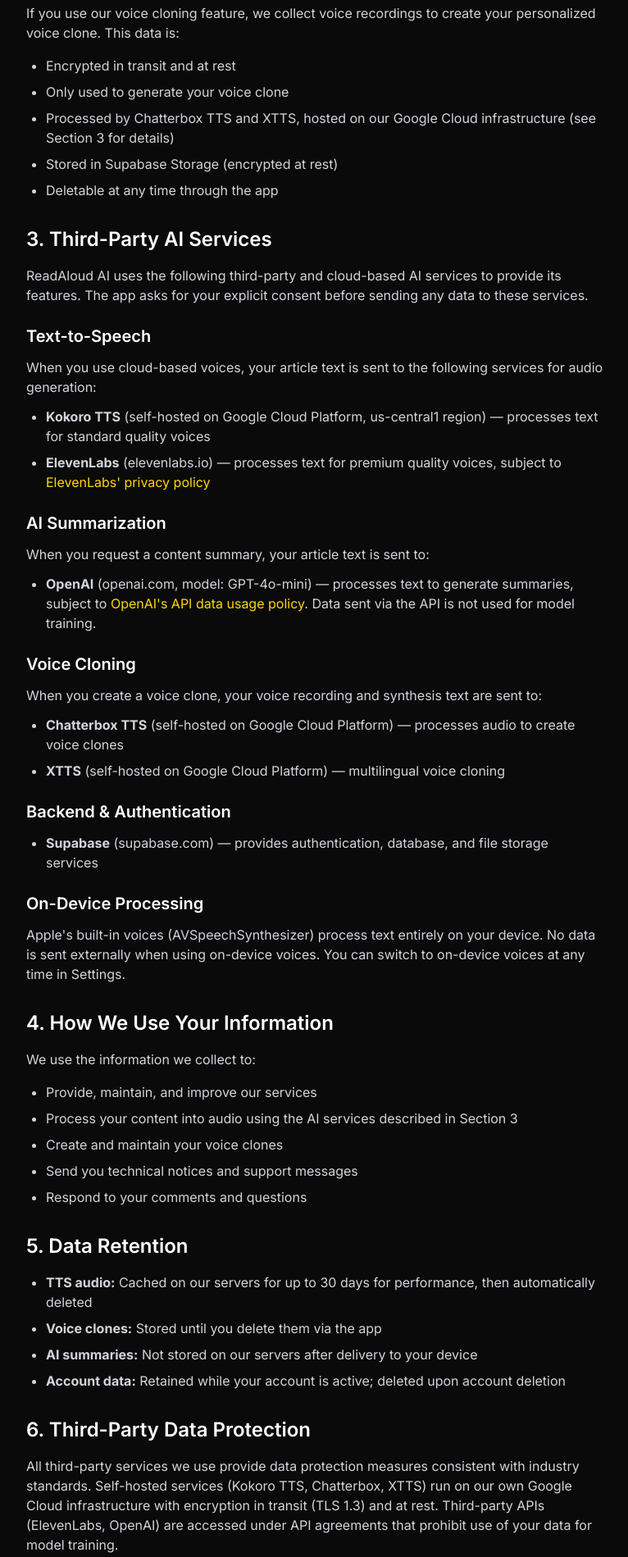
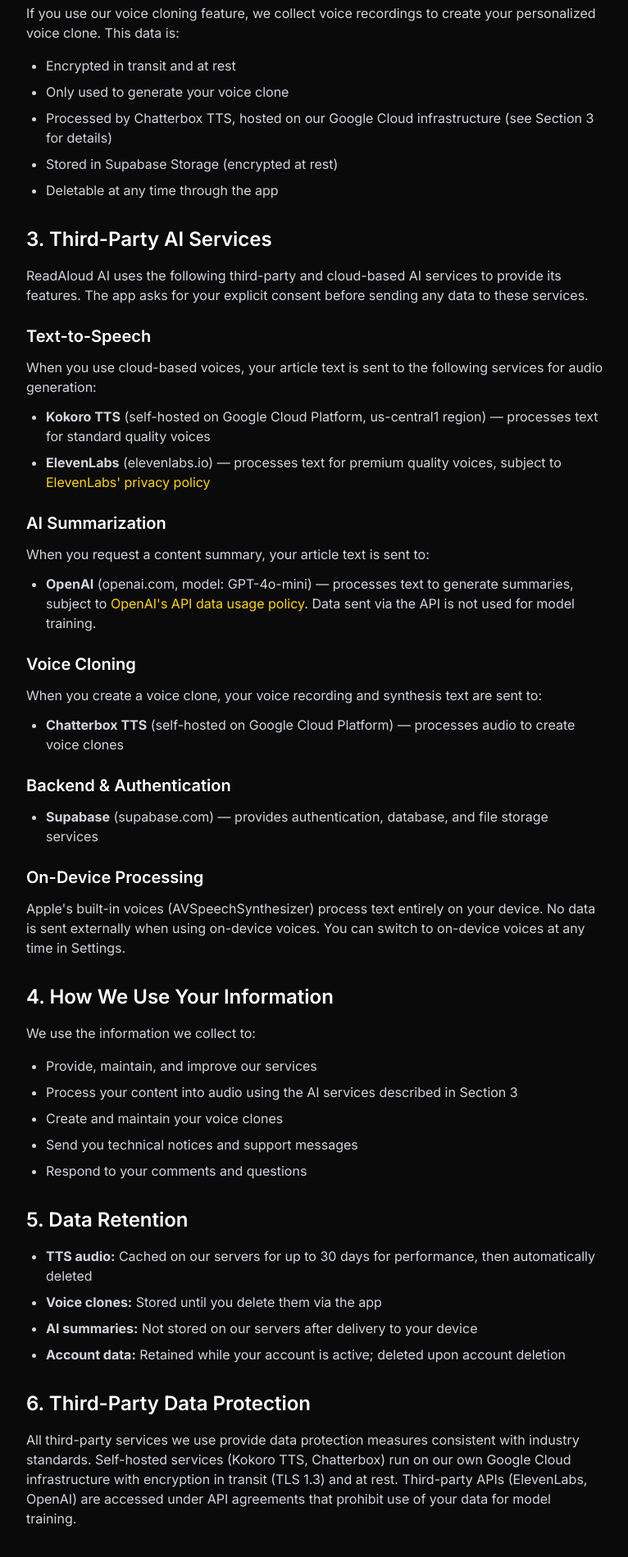
Before and after one commit to tsushanth/ListenAI, a Next.js app in the folder web/: page /privacy in a window 1280 px wide. Shown: the part 580-2479 px from the top of the page at 82% size, without its empty margins (256-1022 px from the left). Built offline with nearby package versions, Linux system fonts and the light colour scheme.

Commit message:
Remove XTTS references from UI, privacy policy, and terms
XTTS uses Coqui Public Model License (non-commercial only) and Coqui AI
has shut down, making commercial licensing impossible.

Co-Authored-By: Claude Opus 4.6 <noreply@anthropic.com>

```diff
--- a/web/src/app/privacy/page.tsx
+++ b/web/src/app/privacy/page.tsx
@@ -36,7 +36,7 @@ export default function PrivacyPage() {
             <ul className="list-disc pl-6 text-gray-300 space-y-2">
               <li>Encrypted in transit and at rest</li>
               <li>Only used to generate your voice clone</li>
-              <li>Processed by Chatterbox TTS and XTTS, hosted on our Google Cloud infrastructure (see Section 3 for details)</li>
+              <li>Processed by Chatterbox TTS, hosted on our Google Cloud infrastructure (see Section 3 for details)</li>
               <li>Stored in Supabase Storage (encrypted at rest)</li>
               <li>Deletable at any time through the app</li>
             </ul>
@@ -72,7 +72,6 @@ export default function PrivacyPage() {
             </p>
             <ul className="list-disc pl-6 text-gray-300 space-y-2">
               <li><strong>Chatterbox TTS</strong> (self-hosted on Google Cloud Platform) &mdash; processes audio to create voice clones</li>
-              <li><strong>XTTS</strong> (self-hosted on Google Cloud Platform) &mdash; multilingual voice cloning</li>
             </ul>
 
             <h3 className="text-xl font-semibold text-white mb-3 mt-6">Backend &amp; Authentication</h3>
@@ -113,7 +112,7 @@ export default function PrivacyPage() {
             <h2 className="text-2xl font-semibold text-white mb-4">6. Third-Party Data Protection</h2>
             <p className="text-gray-300">
               All third-party services we use provide data protection measures consistent with industry standards.
-              Self-hosted services (Kokoro TTS, Chatterbox, XTTS) run on our own Google Cloud infrastructure with
+              Self-hosted services (Kokoro TTS, Chatterbox) run on our own Google Cloud infrastructure with
               encryption in transit (TLS 1.3) and at rest. Third-party APIs (ElevenLabs, OpenAI) are accessed under
               API agreements that prohibit use of your data for model training.
             </p>
--- a/web/src/app/terms/page.tsx
+++ b/web/src/app/terms/page.tsx
@@ -60,7 +60,7 @@ export default function TermsPage() {
               summarization features. By using these cloud-based features, you acknowledge and consent to your
               content being processed by the third-party services identified in our{' '}
               <Link href="/privacy" className="text-primary hover:text-primary-dark">Privacy Policy</Link>.
-              These services include Kokoro TTS, ElevenLabs, OpenAI, Chatterbox TTS, and XTTS.
+              These services include Kokoro TTS, ElevenLabs, OpenAI, and Chatterbox TTS.
             </p>
             <p className="text-gray-300 mb-4">You may revoke this consent at any time in the app&apos;s Settings, which will limit
               you to on-device voice processing. On-device Apple voices do not send any data externally.</p>
```
Also changed, not shown: 1 other file (tests, documents, lock files or other folders).
